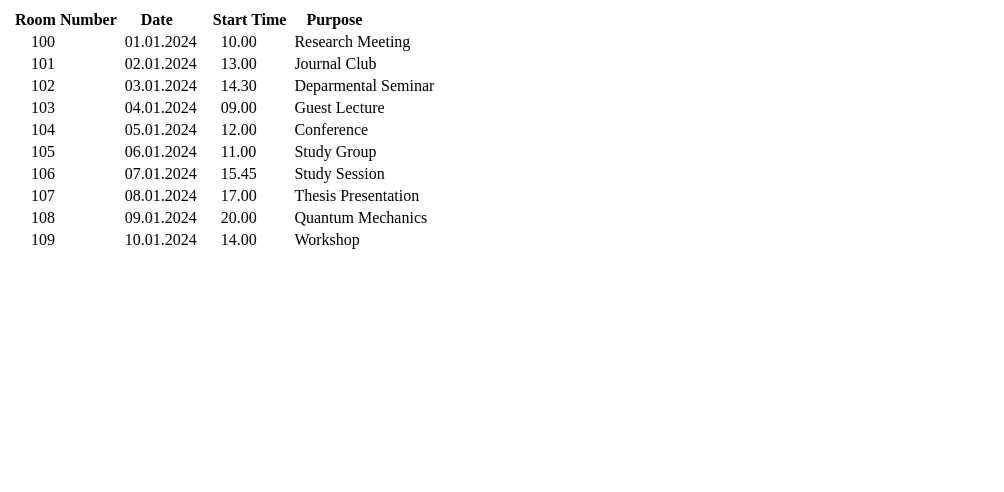
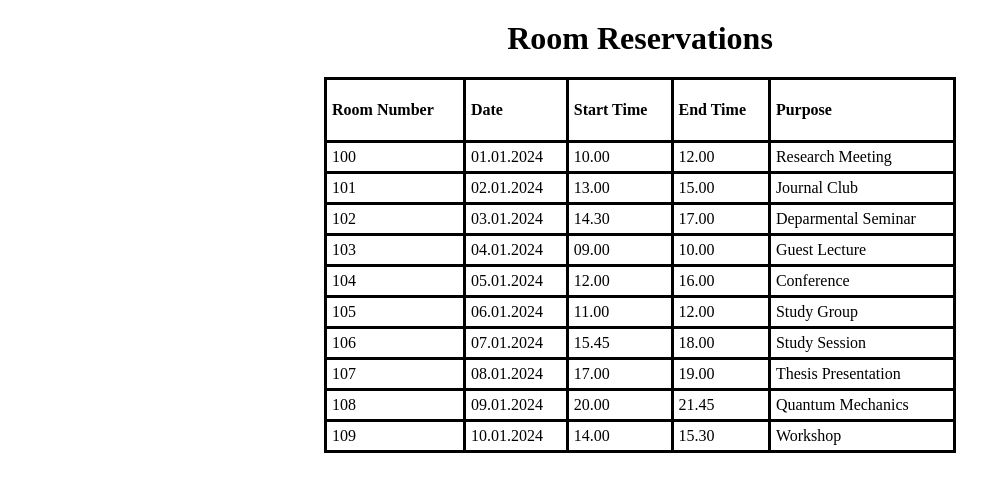
Before and after one commit to CanMeteBozar/Ceng382_23_24_s_202011052, a web app: page /Pages/Reservation.html in a window 1280 px wide. Shown: the top 492 px of the page, without its empty margins (0-1004 px from the left). Run offline with its HTML, style and script files only (its server is not run), Linux system fonts and the light colour scheme; data that the repository does not hold is empty.

Commit message:
Table and row hovering is added to Room Resevations Page.  A couple of name is fixed.

```diff
--- a/CSS/style.css
+++ b/CSS/style.css
@@ -12,9 +12,35 @@
 }
 
 
-.Login{
+.Title{
     font-family: 'Times New Roman', Times, serif;
     font-size: xx-large;
     text-align: center;
+    margin: 20px auto;
     color: black;
 }
+
+.button{
+    background-color:  darkgreen;
+    color: white;
+    padding: 10px 50px;
+    text-align: center;
+    display: inline-block;
+    font-size: 20px;
+}
+
+table, tr, td, th{
+    border: solid black;
+    border-collapse: collapse;
+    text-align: left;
+    padding: 5px;
+    margin: auto;
+}
+
+table{
+    width: 50%;
+}
+
+th{
+    height: 50px;
+}
--- a/Pages/Login.html
+++ b/Pages/Login.html
@@ -6,7 +6,7 @@
     </head>
     <body>
         <div>
-            <h1 class="Login">
+            <h1 class="Title">
                 <label>
                     Login <br>
                 </label>
--- a/Pages/Register.html
+++ b/Pages/Register.html
@@ -6,7 +6,7 @@
     </head>
     <body>
         <div>
-            <h1 class="Login">
+            <h1 class="Title">
                 <label>
                     User Registration<br>
                 </label>
--- a/Pages/Reservation.html
+++ b/Pages/Reservation.html
@@ -1,76 +1,97 @@
 <!DOCTYPE html>
 <html>
     <head>
-
+        <link rel="stylesheet" href="../CSS/style.css">
+        <link rel="stylesheet" href="../CSS/animation.css">
     </head>
     <body>
+        <div>
+            <h1 class="Title">
+                <label>
+                    Room Reservations <br>
+                </label>
+            </h1>
+        </div>
         <table>
+            <thead>
+                <tr>
+                    <th><b>Room Number</b></td>
+                    <th><b>Date</b></td>
+                    <th><b>Start Time</b></td>
+                    <th><b>End Time</b></td>
+                    <th><b>Purpose</b></td>
+                </tr>
+            </thead>
             <tbody>
                 <tr>
-                    <td>&nbsp;<b>Room Number</b></td>
-                    <td>&nbsp;&nbsp;&nbsp;&nbsp;&nbsp;<b>Date</b></td>
-                    <td>&nbsp;&nbsp;&nbsp;<b>Start Time</b></td>
-                    <td>&nbsp;&nbsp;&nbsp;&nbsp;<b>Purpose</b></td>
+                    <td>100</td>
+                    <td>01.01.2024</td>
+                    <td>10.00</td>
+                    <td>12.00</td>
+                    <td>Research Meeting</td>
                 </tr>
                 <tr>
-                    <td>&nbsp;&nbsp;&nbsp;&nbsp;&nbsp;100</td>
-                    <td>&nbsp;01.01.2024</td>
-                    <td>&nbsp;&nbsp;&nbsp;&nbsp;&nbsp;10.00</td>
-                    <td>&nbsp;Research Meeting</td>
+                    <td>101</td>
+                    <td>02.01.2024</td>
+                    <td>13.00</td>
+                    <td>15.00</td>
+                    <td>Journal Club</td>
                 </tr>
                 <tr>
-                    <td>&nbsp;&nbsp;&nbsp;&nbsp;&nbsp;101</td>
-                    <td>&nbsp;02.01.2024</td>
-                    <td>&nbsp;&nbsp;&nbsp;&nbsp;&nbsp;13.00</td>
-                    <td>&nbsp;Journal Club</td>
+                    <td>102</td>
+                    <td>03.01.2024</td>
+                    <td>14.30</td>
+                    <td>17.00</td>
+                    <td>Deparmental Seminar</td>
                 </tr>
                 <tr>
-                    <td>&nbsp;&nbsp;&nbsp;&nbsp;&nbsp;102</td>
-                    <td>&nbsp;03.01.2024</td>
-                    <td>&nbsp;&nbsp;&nbsp;&nbsp;&nbsp;14.30</td>
-                    <td>&nbsp;Deparmental Seminar</td>
+                    <td>103</td>
+                    <td>04.01.2024</td>
+                    <td>09.00</td>
+                    <td>10.00</td>
+                    <td>Guest Lecture</td>
                 </tr>
                 <tr>
-                    <td>&nbsp;&nbsp;&nbsp;&nbsp;&nbsp;103</td>
-                    <td>&nbsp;04.01.2024</td>
-                    <td>&nbsp;&nbsp;&nbsp;&nbsp;&nbsp;09.00</td>
-                    <td>&nbsp;Guest Lecture</td>
+                    <td>104</td>
+                    <td>05.01.2024</td>
+                    <td>12.00</td>
+                    <td>16.00</td>
+                    <td>Conference</td>
                 </tr>
                 <tr>
-                    <td>&nbsp;&nbsp;&nbsp;&nbsp;&nbsp;104</td>
-                    <td>&nbsp;05.01.2024</td>
-                    <td>&nbsp;&nbsp;&nbsp;&nbsp;&nbsp;12.00</td>
-                    <td>&nbsp;Conference</td>
+                    <td>105</td>
+                    <td>06.01.2024</td>
+                    <td>11.00</td>
+                    <td>12.00</td>
+                    <td>Study Group</td>
                 </tr>
                 <tr>
-                    <td>&nbsp;&nbsp;&nbsp;&nbsp;&nbsp;105</td>
-                    <td>&nbsp;06.01.2024</td>
-                    <td>&nbsp;&nbsp;&nbsp;&nbsp;&nbsp;11.00</td>
-                    <td>&nbsp;Study Group</td>
+                    <td>106</td>
+                    <td>07.01.2024</td>
+                    <td>15.45</td>
+                    <td>18.00</td>
+                    <td>Study Session</td>
                 </tr>
                 <tr>
-                    <td>&nbsp;&nbsp;&nbsp;&nbsp;&nbsp;106</td>
-                    <td>&nbsp;07.01.2024</td>
-                    <td>&nbsp;&nbsp;&nbsp;&nbsp;&nbsp;15.45</td>
-                    <td>&nbsp;Study Session</td>
+                    <td>107</td>
+                    <td>08.01.2024</td>
+                    <td>17.00</td>
+                    <td>19.00</td>
+                    <td>Thesis Presentation</td>
                 </tr>
                 <tr>
-                    <td>&nbsp;&nbsp;&nbsp;&nbsp;&nbsp;107</td>
-                    <td>&nbsp;08.01.2024</td>
-                    <td>&nbsp;&nbsp;&nbsp;&nbsp;&nbsp;17.00</td>
-                    <td>&nbsp;Thesis Presentation</td>
+                    <td>108</td>
+                    <td>09.01.2024</td>
+                    <td>20.00</td>
+                    <td>21.45</td>
+                    <td>Quantum Mechanics</td>
                 </tr>
                 <tr>
-                    <td>&nbsp;&nbsp;&nbsp;&nbsp;&nbsp;108</td>
-                    <td>&nbsp;09.01.2024</td>
-                    <td>&nbsp;&nbsp;&nbsp;&nbsp;&nbsp;20.00</td>
-                    <td>&nbsp;Quantum Mechanics</td>
-                </tr>
-                <tr>
-                    <td>&nbsp;&nbsp;&nbsp;&nbsp;&nbsp;109</td>
-                    <td>&nbsp;10.01.2024</td>
-                    <td>&nbsp;&nbsp;&nbsp;&nbsp;&nbsp;14.00</td>
-                    <td>&nbsp;Workshop</td>
+                    <td>109</td>
+                    <td>10.01.2024</td>
+                    <td>14.00</td>
+                    <td>15.30</td>
+                    <td>Workshop</td>
                 </tr>
             </tbody>
         </table>
```
Also changed, not shown: CSS/animation.css (+5 -9 lines).
